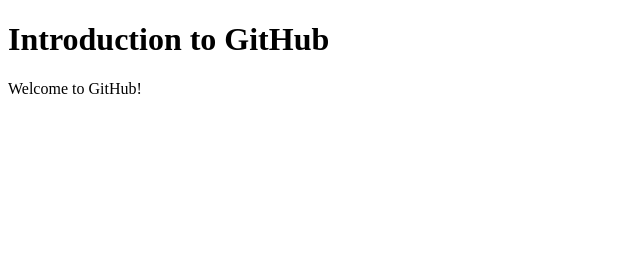
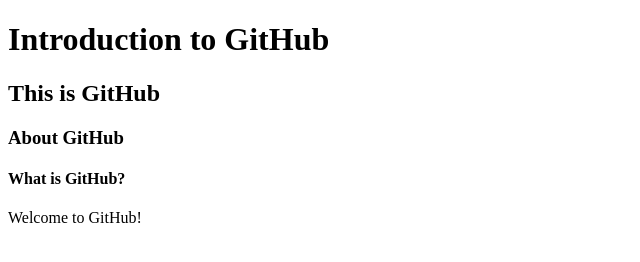
Before and after one commit to alvinsjames05-create/introduction-to-github, a plain HTML site: page index.html in a window 1280 px wide. Shown: the whole page, without its empty margins (0-640 px from the left). Drawn offline with Linux system fonts and the light colour scheme.

Commit message:
adding heading 2,heading 2, heading 3, heading 4 in index.html

```diff
--- a/index.html
+++ b/index.html
@@ -8,6 +8,9 @@
 </head>
 <body>
     <h1>Introduction to GitHub</h1>
+    <h2>This is GitHub</h2>
+    <h3>About GitHub</h3>
+    <h4>What is GitHub?</h4>
     <p>Welcome to GitHub!</p>
 </body>
 </html>
```
